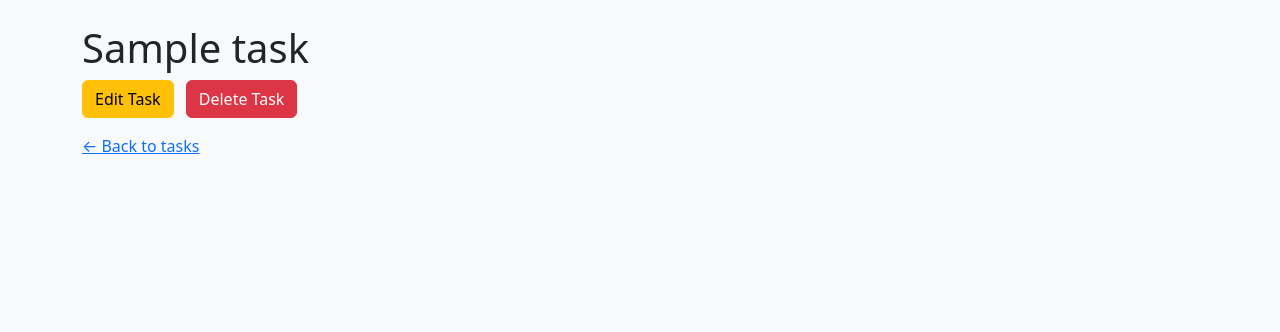
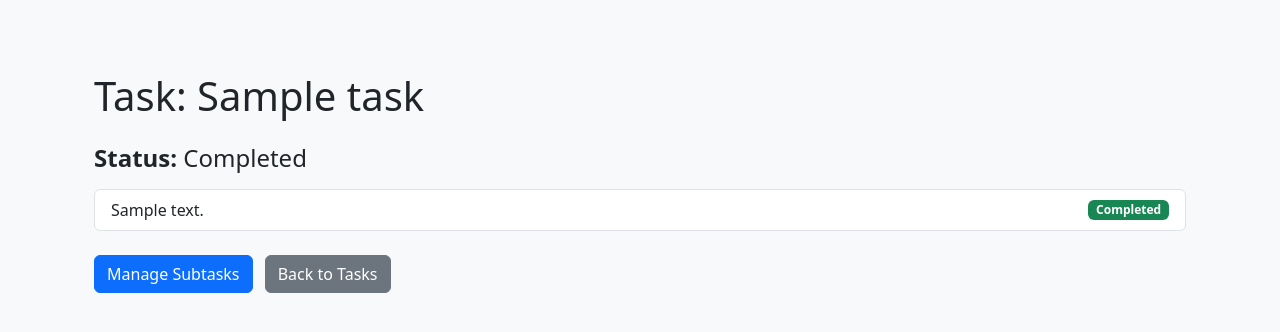
Before and after one commit to Zebyrod/todo-django-crud-app, a Django app: page /tasks/1/ in a window 1280 px wide. Shown: the part 58-390 px from the top of the page. Run offline with Django 5.2, Linux system fonts and the light colour scheme; tables that the repository leaves empty hold one stand-in row (values such as "Sample post").

Commit message:
Big refactor to detail.html page. Refactor was to reflect the functionality desired for website flow. Subtask_list.html also completed

```diff
--- a/main_app/templates/tasks/detail.html
+++ b/main_app/templates/tasks/detail.html
@@ -1,24 +1,34 @@
-<!-- main_app/templates/tasks/detail.html -->
+<!-- main_app/templates/detail.html -->
+ <!-- Large refactor to this file to try and match the structure I had set up in my flavorly project which I was following -->
+
 
 {% extends 'base.html' %}
 
 {% block content %}
-<h1>{{ task.name }}</h1>
+<section class="container my-5">
+  <h1 class="mb-4">Task: {{ task.name }}</h1>
 
-<div class="mb-3">
-  <a href="{% url 'task-edit' task.pk %}" class="btn btn-warning me-2" aria-label="Edit Task">Edit Task</a>
-  <a href="{% url 'task-delete' task.pk %}" class="btn btn-danger" aria-label="Delete Task">Delete Task</a>
+  <h4 class="mb-3">
+    <strong>Status:</strong>
+    {% if task.is_complete %}Completed{% else %}In Progress{% endif %}
+  </h4>
 
-</div>
+  <!-- Subtask List (minimal) -->
+  <ul class="list-group mb-4">
+    {% for subtask in task.subtasks.all %}
+      <li class="list-group-item d-flex justify-content-between align-items-center">
+        <div>{{ subtask.description }}</div>
+        <span class="badge {% if subtask.is_complete %}bg-success{% else %}bg-secondary{% endif %}">
+          {% if subtask.is_complete %}Completed{% else %}Pending{% endif %}
+        </span>
+      </li>
+    {% empty %}
+      <li class="list-group-item">No subtasks yet.</li>
+    {% endfor %}
+  </ul>
 
-<ul>
-  {% for item in task.items.all %}
-    <li>
-      {% if item.is_complete %}✅{% else %}⬜{% endif %}
-      {{ item.description }}
-    </li>
-  {% endfor %}
-</ul>
-
-<a href="{% url 'task-index' %}">← Back to tasks</a>
+  <!-- Action Buttons -->
+  <a href="{% url 'subtask-list' task.id %}" class="btn btn-primary me-2">Manage Subtasks</a>
+  <a href="{% url 'task-index' %}" class="btn btn-secondary">Back to Tasks</a>
+</section>
 {% endblock %}
--- a/main_app/urls.py
+++ b/main_app/urls.py
@@ -15,4 +15,6 @@ urlpatterns = [
     path('tasks/<int:task_id>/edit', views.task_update, name='task-edit'),
     path('tasks/<int:task_id>/delete/', views.task_delete, name='task-delete'),
 
+    # SUBTASK URLS
+    path('tasks/<int:task_id>/subtasks/', views.subtask_list, name='subtask-list'),
 ]
--- a/main_app/views.py
+++ b/main_app/views.py
@@ -28,7 +28,13 @@ def task_index(request):
 
 def task_detail(request, task_id):
     task = Task.objects.get(id=task_id)
-    return render(request, 'tasks/detail.html', { 'task': task })
+    subtasks = SubTask.objects.filter(task=task)
+    # subtask_form = SubTask(Form)
+    return render(request, 'tasks/detail.html', {
+        'task': task,
+        'subtasks': subtasks,
+        # 'subtask_form': subtask_form
+    })
 
 def task_create(request):
     # First I check the form was submitted/POST correctly
@@ -64,4 +70,12 @@ def task_delete(request, task_id):
         return redirect('task-index')
     return render(request, 'tasks/task_confirm_delete.html', {'task': task})
 
-# ChecklistItem Function Based Views
+# Subtask Function Based Views
+
+def subtask_list(request, task_id):
+    task = Task.objects.get(id=task_id)
+    subtasks = SubTask.objects.filter(task=task)
+    return render(request, 'subtasks/subtask_list.html', {
+        'task': task,
+        'subtasks': subtasks
+    })
```
Also changed, not shown: main_app/templates/subtasks/subtask_list.html (added, +35 -0 lines).
